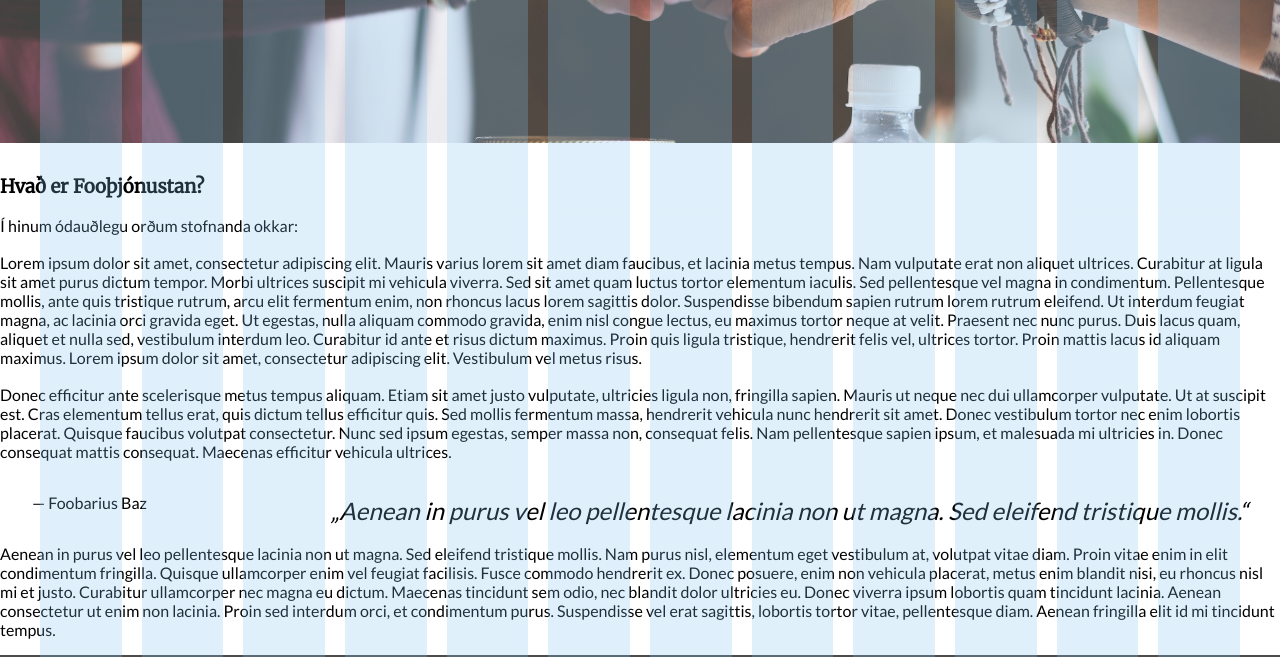
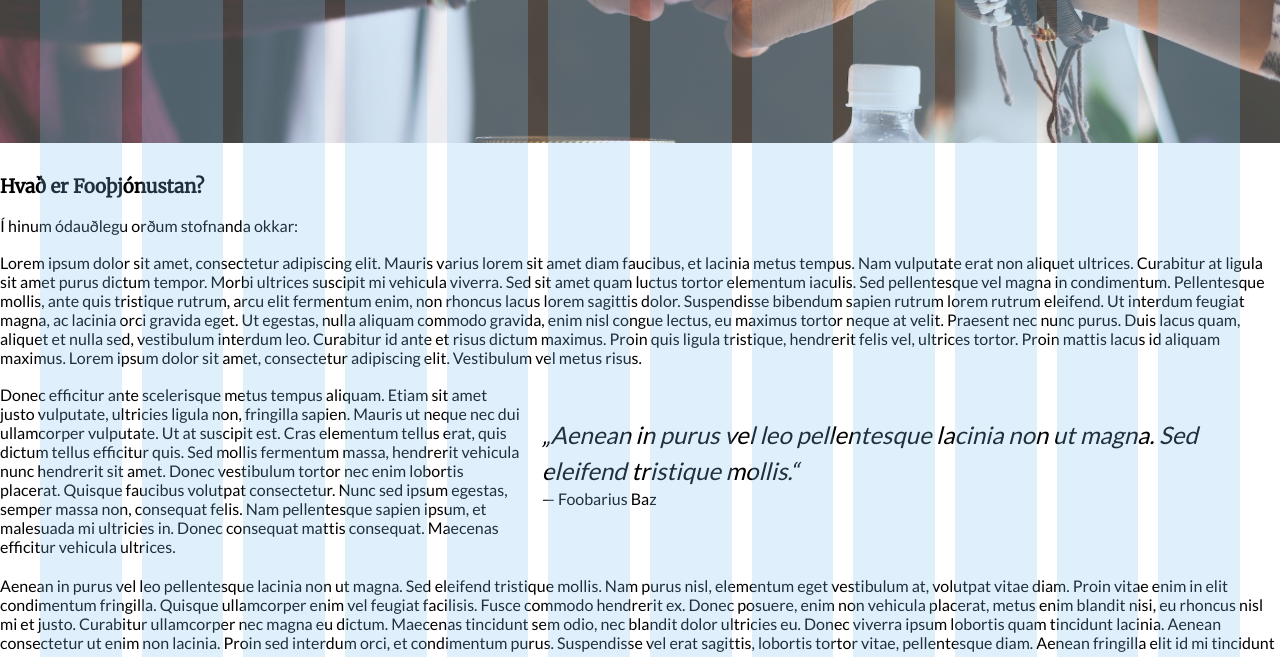
Before and after one commit to ssp5/stortverk, a plain HTML site: page about.html in a window 1280 px wide. Shown: the part 295-952 px from the top of the page. Drawn offline with Linux system fonts and the light colour scheme.

Commit message:
Update about.css

```diff
--- a/about.css
+++ b/about.css
@@ -115,6 +115,30 @@ footer {
       padding-top: 1em;
       padding-bottom: 1em;
     }
+.row {
+  display: flex;
+  flex-wrap: wrap;
+  margin-right: -10px;
+  margin-bottom: 20px;
+  margin-left: -10px; }
+
+.col {
+  padding-right: 10px;
+  padding-left: 10px; }
+  .col-12 {
+    width: 100%; }
+  .col-8 {
+    width: 66.66667%; }
+  .col-4 {
+    width: 33.33333%; }
+  .col-6 {
+    width: 50%; }
+  .col-5 {
+    width: 41.66667%; }
+  .col-7 {
+    width: 58.33333%; }
+}
+
 
 @media (max-width: 400px) {
   .row {
```
